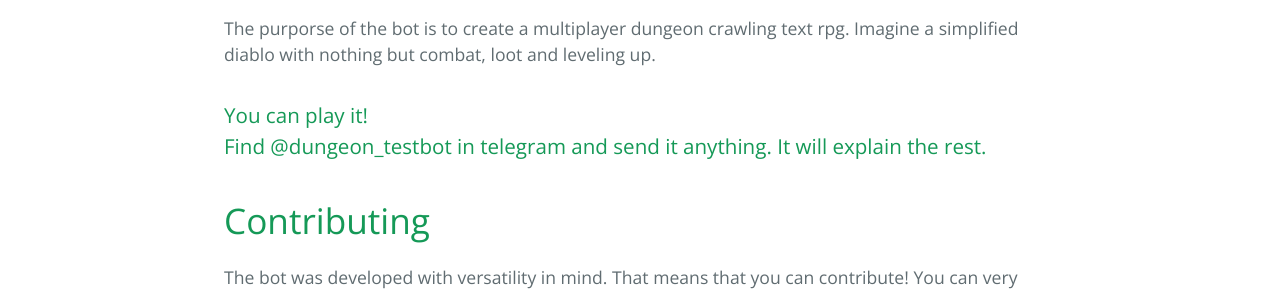
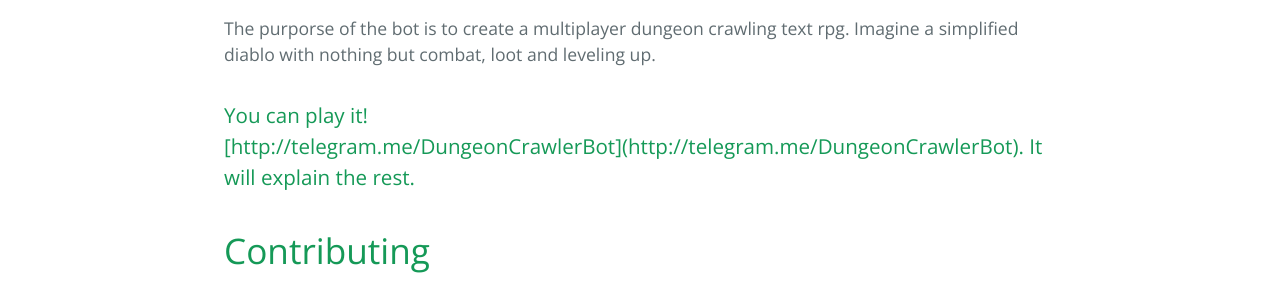
Before and after one commit to btseytlin/dungeon_bot, a plain HTML site: page index.html in a window 1280 px wide. Shown: the part 514-805 px from the top of the page. Drawn offline with nearby package versions, Linux system fonts and the light colour scheme.

Commit message:
Update index.html

```diff
--- a/index.html
+++ b/index.html
@@ -27,7 +27,7 @@
         <p>The purporse of the bot is to create a multiplayer dungeon crawling text rpg. Imagine a simplified diablo with nothing but combat, loot and leveling up.</p>
 
         <h3>
-           <a id="you-can-play-it-find-dungeon_testbot-in-telegram-and-send-it-anything-it-will-explain-the-rest" class="anchor" href="#you-can-play-it-find-dungeon_testbot-in-telegram-and-send-it-anything-it-will-explain-the-rest" aria-hidden="true"><span class="octicon octicon-link"></span></a>You can play it!<br/> Find @dungeon_testbot in telegram and send it anything. It will explain the rest.
+           </span></a>You can play it!<br/> [http://telegram.me/DungeonCrawlerBot](http://telegram.me/DungeonCrawlerBot). It will explain the rest.
         </h3>
 
         <h1>Contributing</h1>
```
